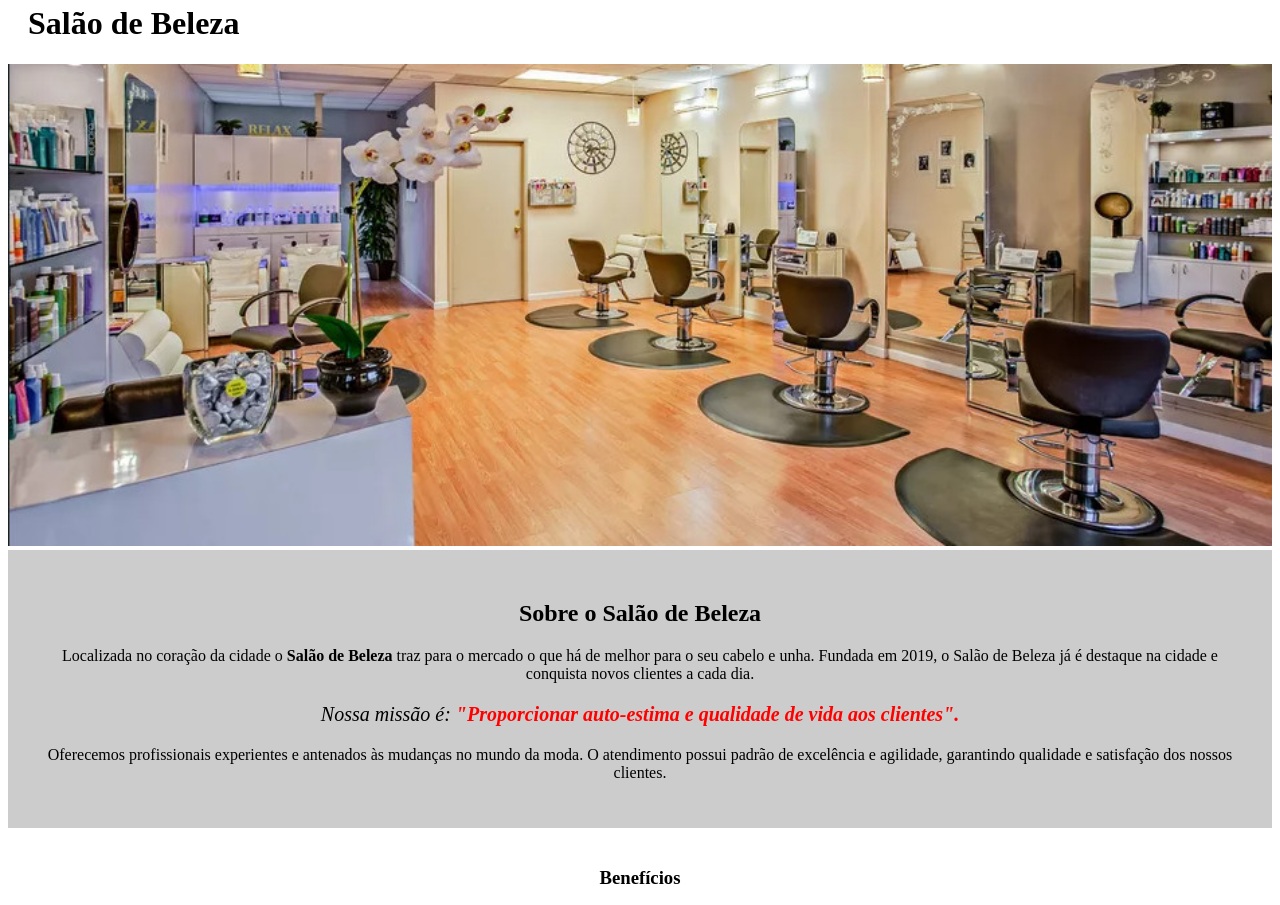
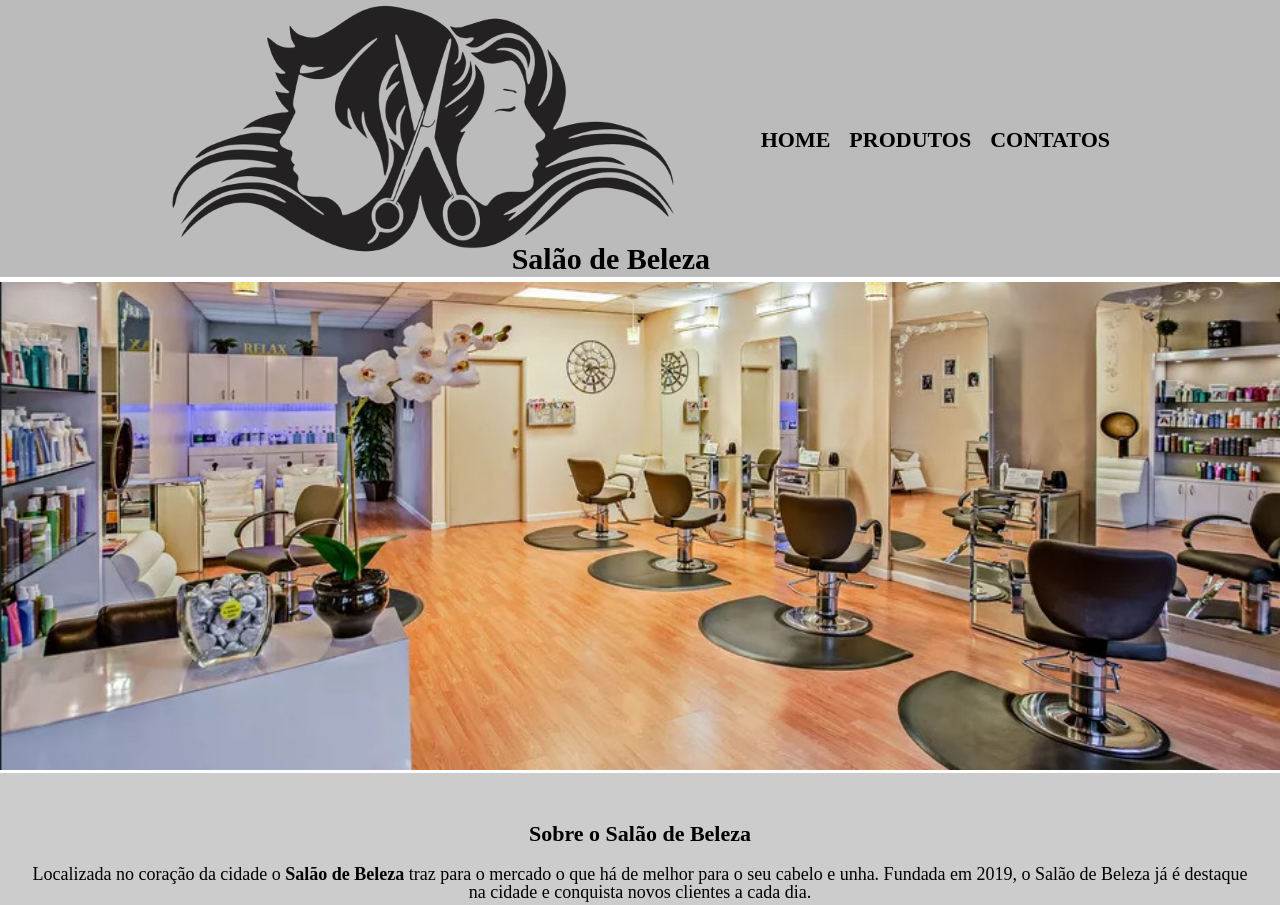
Before and after one commit to JacquelineCasali/salao-de-beleza, a plain HTML site: page index.html in a window 1280 px wide. Shown: the part 16-921 px from the top of the page. Drawn offline with Linux system fonts and the light colour scheme.

Commit message:
cabeçalho e rodapé da home

```diff
--- a/index.html
+++ b/index.html
@@ -4,12 +4,31 @@
     <meta charset="UTF-8" />
     <meta http-equiv="X-UA-Compatible" content="IE=edge" />
     <meta name="viewport" content="width=device-width, initial-scale=1.0" />
-    <link rel="stylesheet" href="style/style-home.css" />
+
+    <link rel="stylesheet" href="style/reset.css" />
+    <!-- <link rel="stylesheet" href="style/style-home.css" /> -->
+    <link rel="stylesheet" href="style/style.css" />
+
     <title>Salão de Beleza</title>
   </head>
   <body>
     <header>
-      <h1 class="titulo-principal">Salão de Beleza</h1>
+      <div class="caixa">
+        <!-- dando importancia a imagem -->
+        <h1>
+          <img class="logo" src="image/logo-removebg-preview.png" alt="" />
+          <!-- Salão de Beleza -->
+        </h1>
+        <!-- lista nao ordenada -->
+        <nav>
+          <ul>
+            <li><a href="index.html">Home</a></li>
+            <li><a href="produtos.html">Produtos</a></li>
+            <li><a href="contatos.html">Contatos</a></li>
+          </ul>
+        </nav>
+        <h1 class="titulo-principal">Salão de Beleza</h1>
+      </div>
     </header>
 
     <!-- <img id="salao" src="banner.jpg" /> -->
@@ -25,7 +44,7 @@
         em 2019, o Salão de Beleza já é destaque na cidade e conquista novos
         clientes a cada dia.
       </p>
-      <p id="missa">
+      <p class="missa">
         <em>
           Nossa missão é:<strong>
             "Proporcionar auto-estima e qualidade de vida aos clientes".</strong
@@ -41,7 +60,7 @@
     <div class="beneficios">
       <h3 class="titulo-centralizado">Benefícios</h3>
       <!-- ul lista não ordenada -->
-      <ul>
+      <ul class="listabeneficio">
         <li class="items">Atendimento aos Clientes</li>
         <li class="items">Espaço Utilizado</li>
         <li class="items">Localização</li>
@@ -49,5 +68,12 @@
       </ul>
       <img class="imgebeneficio" src="image/salao-de-beleza-12.jpg" />
     </div>
+
+    <!-- rodapé -->
+    <!-- &copy; simbolo -->
+    <footer>
+      <img src="image/logo-removebg-preview.png" />
+      <p class="copyright">&copy; Copyright Salão de Beleza 2023</p>
+    </footer>
   </body>
 </html>
--- a/style/style-home.css
+++ b/style/style-home.css
@@ -1,5 +1,3 @@
-body {
-}
 /* imagem  */
 #banner {
   width: 100%;
--- a/style/style.css
+++ b/style/style.css
@@ -17,6 +17,7 @@ header {
   /* centralizando a caixa com o auto */
   margin: 0 auto;
 }
+
 nav {
   /* posição do elemento  */
   position: absolute;
@@ -46,6 +47,79 @@ nav a:hover {
   /* texto subilinhado  */
   text-decoration: underline;
 }
+
+.titulo-principal {
+  margin: 0;
+  top: 240px;
+  /* posição do elemento  */
+  position: absolute;
+  right: 400px;
+  font-size: 30px;
+  font-weight: bold;
+}
+
+/* home  */
+/* imagem  */
+#banner {
+  width: 100%;
+  margin-top: 5px;
+}
+
+/* div do texto */
+.principal {
+  background: #cccccc;
+  padding: 30px;
+}
+
+.titulo-centralizado {
+  text-align: center;
+  font-weight: bold;
+  margin: 20px 0;
+  font-size: 22px;
+
+  /* background: #cccccc; */
+}
+
+p {
+  text-align: center;
+  margin: 16px 0;
+  font-size: 18px;
+}
+
+strong {
+  font-weight: bold;
+}
+
+.missa {
+  font-size: 20px;
+}
+
+/* ler o que esta dentro do em */
+em strong {
+  color: #ff0000;
+  font-style: italic;
+  font-weight: bold;
+}
+
+.items {
+  font-style: italic;
+}
+
+/* div dos beneficios */
+.beneficios {
+  background: #ffffff;
+  padding: 20px;
+}
+.listabeneficio {
+  display: inline-block;
+  vertical-align: top;
+  width: 20%;
+  margin-right: 15%;
+}
+.imgebeneficio {
+  width: 50%;
+}
+
 /* pagina de produtos */
 .produtos {
   width: 940px;
@@ -138,7 +212,7 @@ main {
   width: 940px;
   margin: 0 auto;
 }
-h1 {
+.contato {
   text-align: center;
   font-size: 26px;
   font-weight: bold;
@@ -169,7 +243,7 @@ textarea {
   font-size: 20px;
 }
 
-div {
+.checkbox {
   display: flex;
 }
 input#agree-id {
```
Also changed, not shown: contatos.html (+2 -2 lines).
